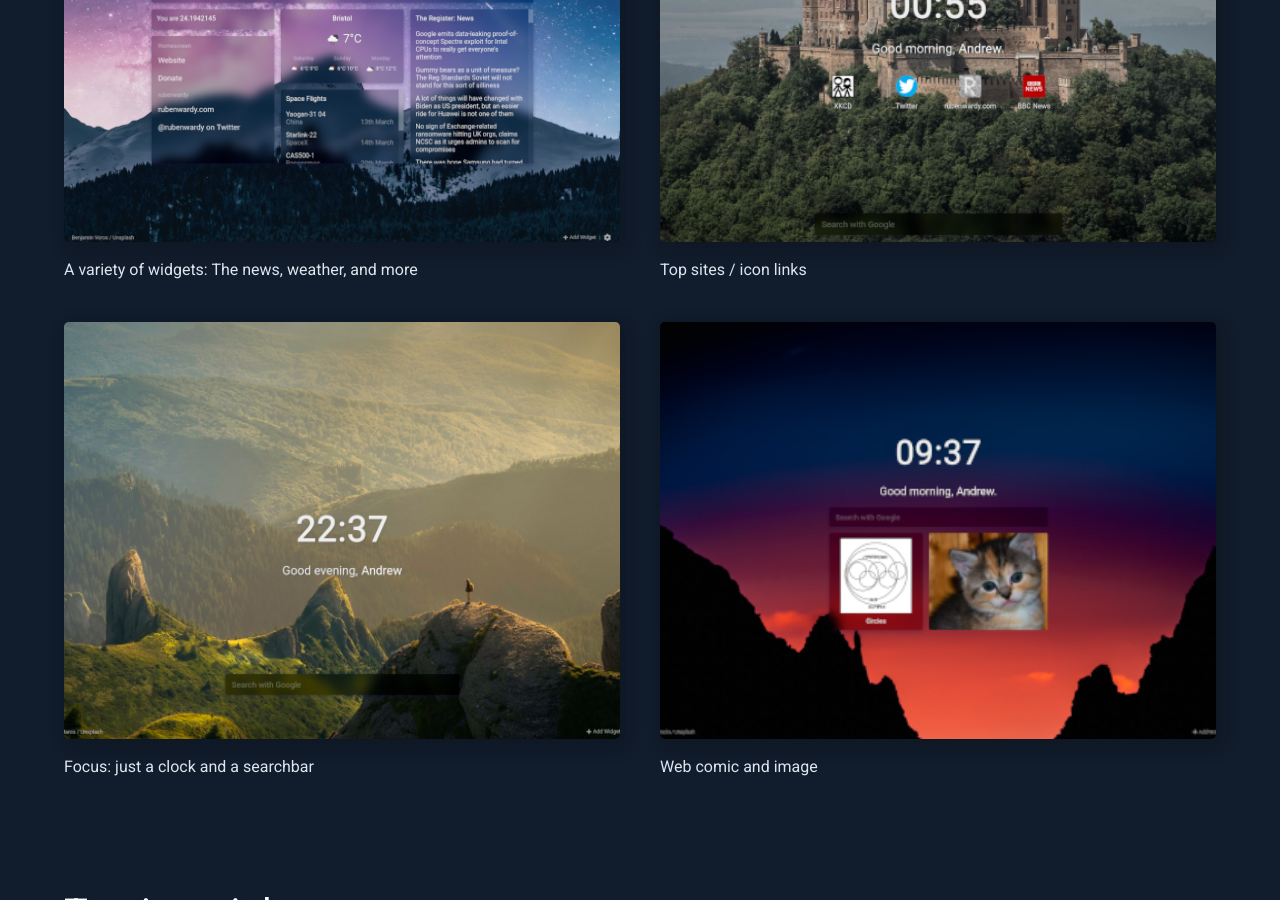
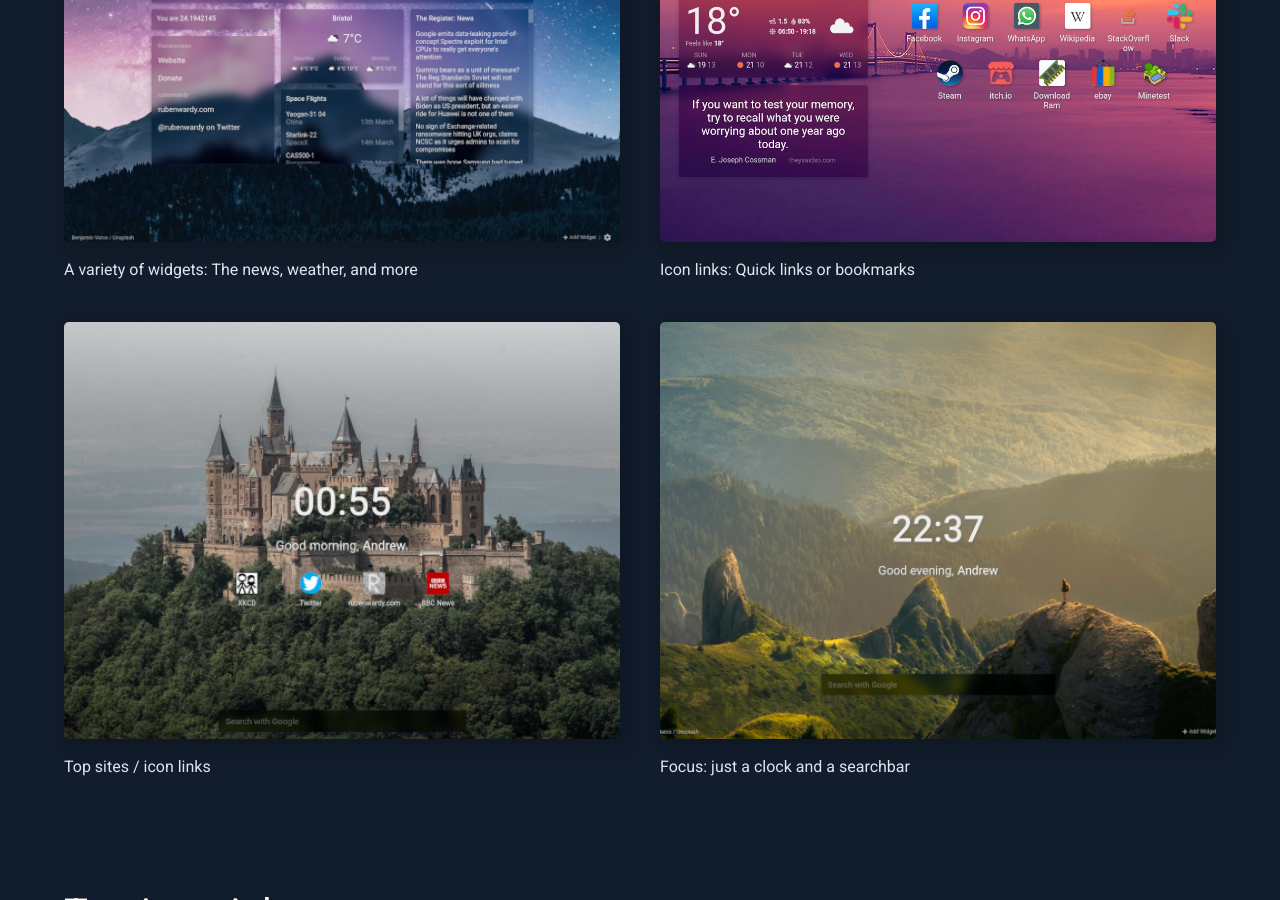
Before and after one commit to rubenwardy/renewedtab_website, a Jekyll site: the page built from index.html, in a window 1280 px wide and 900 px high, scrolled down 4337 px. Built offline with Jekyll 4.4.1, drawn with Linux system fonts in a browser that asks for light colours.

Commit message:
Add screenshot with icon links

```diff
--- a/_data/gallery.yml
+++ b/_data/gallery.yml
@@ -1,11 +1,11 @@
 - title: "A variety of widgets: The news, weather, and more"
   image: /static/images/gallery/screenshot.png
 
-- title: Top sites / icon links
+- title: "Icon links: Quick links or bookmarks"
+  image: /static/images/gallery/sidebar_icons.png
+
+- title: "Top sites / icon links"
   image: /static/images/gallery/icons.png
 
 - title: "Focus: just a clock and a searchbar"
   image: /static/images/gallery/focus.png
-
-- title: Web comic and image
-  image: /static/images/gallery/images.png
```
Also changed, not shown: static/images/gallery/images.png (deleted), static/images/gallery/images_full.png (deleted), static/images/gallery/sidebar_icons.png (added), static/images/gallery/sidebar_icons_full.png (added).
